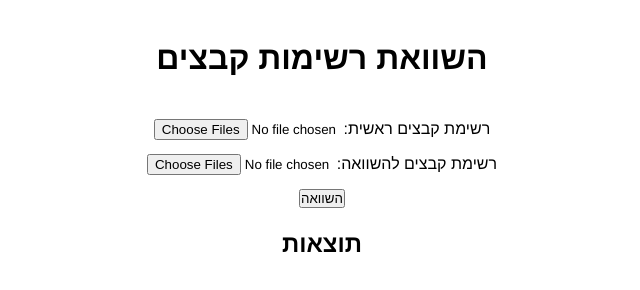
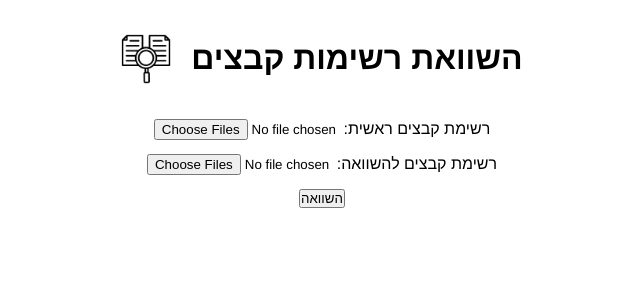
Before and after one commit to DeanAseraf1/File-Lists-Comparator, a plain HTML site: page FilesComperator.html in a window 1280 px wide. Shown: the whole page, without its empty margins (318-958 px from the left). Drawn offline with nearby package versions, Linux system fonts and the light colour scheme.

Commit message:
Add files via upload

```diff
--- a/FilesComperator.html
+++ b/FilesComperator.html
@@ -1,26 +1,33 @@
 <!DOCTYPE html>
-<html lang="en">
+<html lang="he">
 
 <head>
-  <meta name="description" content="Webpage description goes here" />
+  <meta name="description" content="A web page to compare between 2 lists of files" />
   <meta charset="utf-8">
   <title>השוואת קבצים</title>
   <meta name="viewport" content="width=device-width, initial-scale=1">
-  <meta name="author" content="">
-  <link rel="stylesheet" href="css/style.css">
-  <script src="http://code.jquery.com/jquery-latest.min.js"></script>
+  <meta name="Dean Yair Aseraf" content="">
+  <link rel="icon" type="image/x-icon" href="file-comparator-icon.png">
   <style>
 
     *{
       padding: 0px;
       margin: 0px;
     }
-    .cntnr{
+    .column-container{
       display: flex;
       justify-content: center;
       align-items: center;
       flex-direction: column;
 
+      font-family:'Franklin Gothic Medium', 'Arial Narrow', Arial, sans-serif
+    }
+
+    .row-container{
+      display: flex;
+      justify-content: center;
+      align-items: center;
+      gap:20px;
       font-family:'Franklin Gothic Medium', 'Arial Narrow', Arial, sans-serif
     }
 
@@ -31,7 +38,8 @@
     }
 
     h1{
-      margin: 40px;
+      margin-top: 40px;
+      margin-bottom: 40px;
     }
 
     h2{
@@ -54,13 +62,16 @@
       align-items: center;
       flex-direction: column;
     }
+    .icon{
+      width: 50px;
+    }
 
   </style>
 </head>
 
 <body>
-  <div class="cntnr">
-    <h1>השוואת רשימות קבצים</h1>
+  <div class="column-container">
+    <div class="row-container"><img src="file-comparator-icon.png" class="icon"/><h1>השוואת רשימות קבצים</h1></div>
     <div>
       <input name="in" class="input" type="file" directory multiple id="aFileUpload"/> :רשימת קבצים ראשית
     </div>
@@ -73,7 +84,7 @@
       <input type="button" onClick="logElement()" value="השוואה"/>
     </div>
 
-    <h2>תוצאות</h2>
+
     <div id="result" class="output-container"></div>
 
   </div>
@@ -133,7 +144,9 @@ function logElement()
     }
   }
 
-  document.getElementById("result").innerHTML = aResultText + bResultText;
+  let text = aResultText || bResultText ? "<h2>תוצאות</h2>" + aResultText + bResultText : "";
+
+  document.getElementById("result").innerHTML = text;
 
 
 }
```
Also changed, not shown: file-comparator-icon.png (added).
